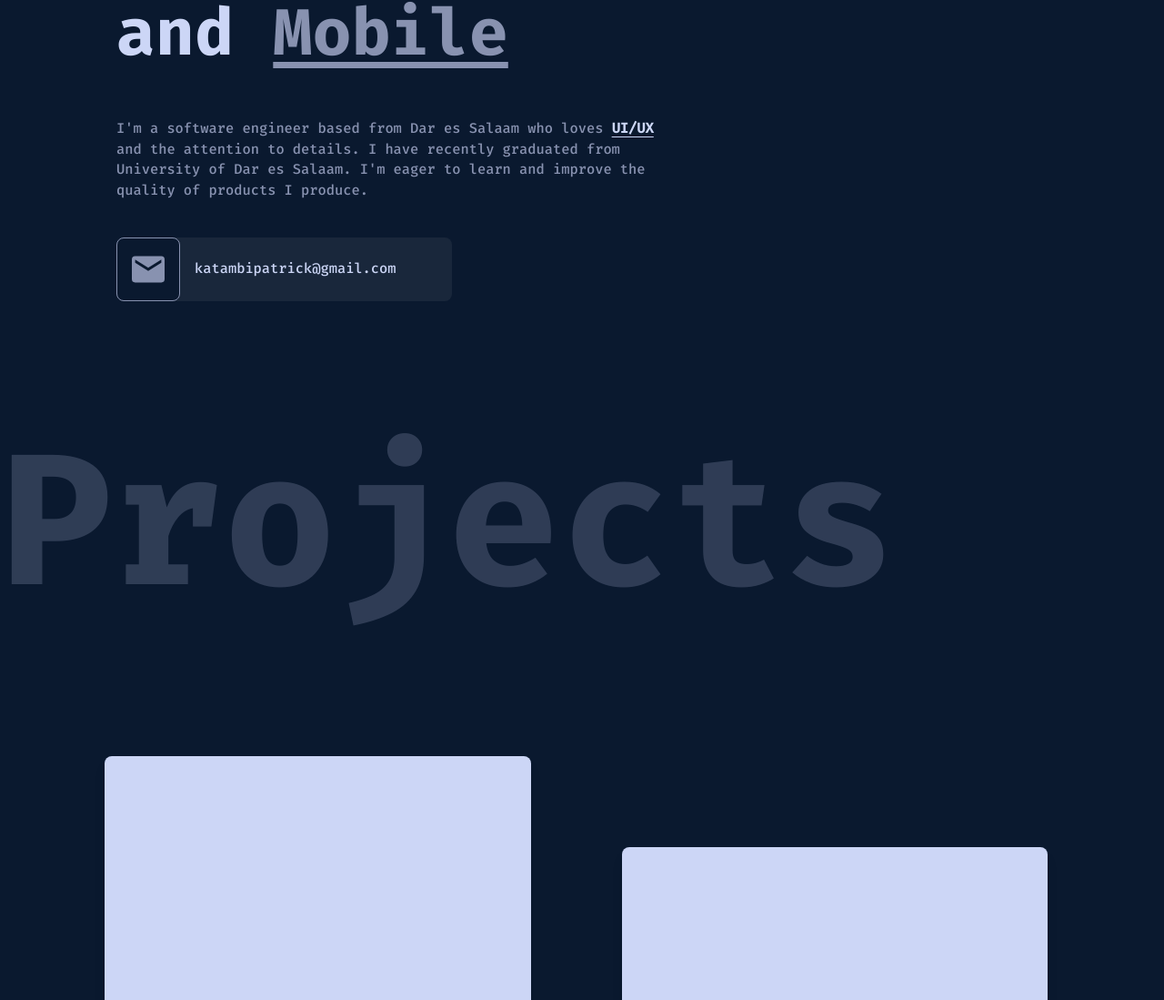
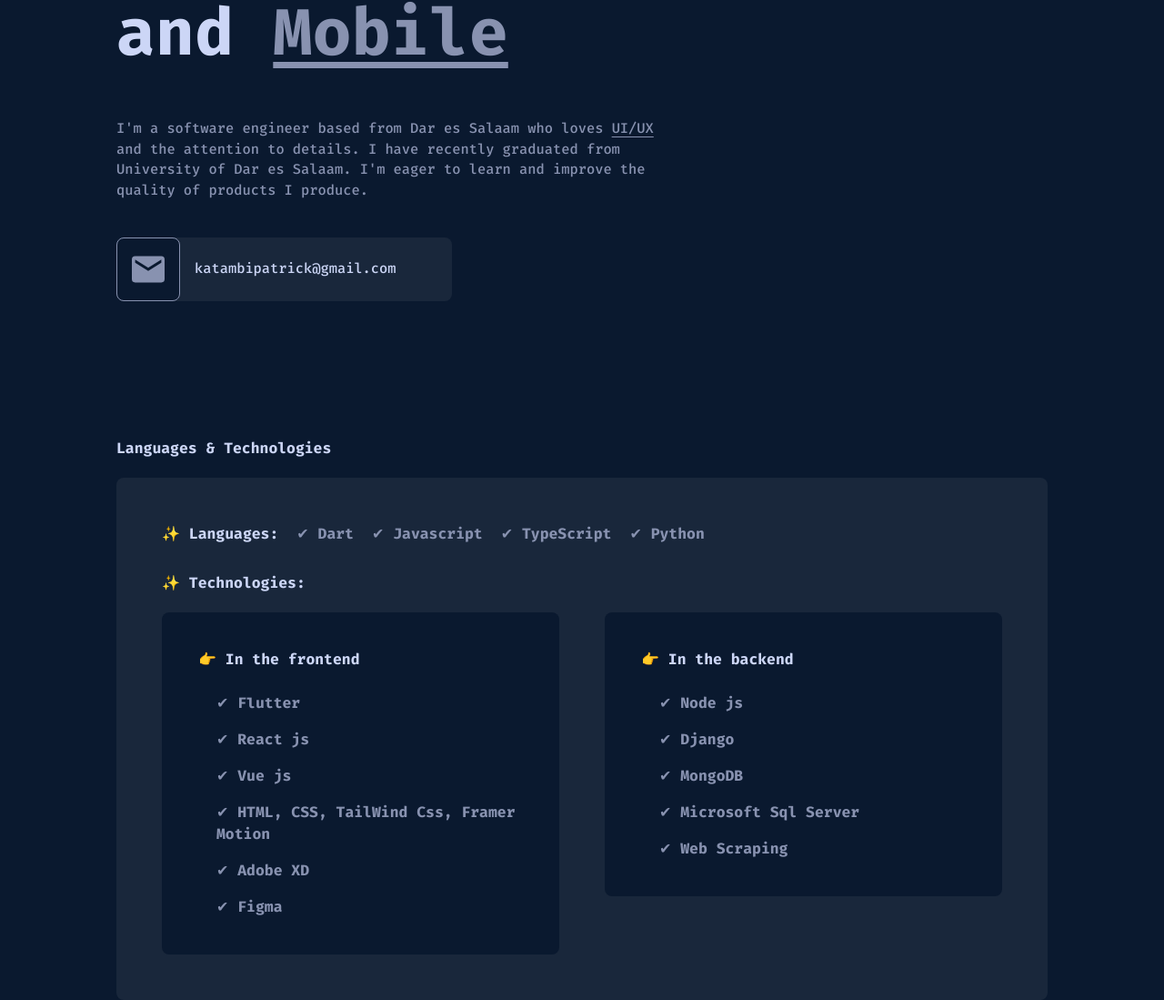
Before and after one commit to patrick-katambi/04-react-portfolio_website_v1, a React (Create React App) app: page / in a window 1280 px wide. Shown: the part 496-1595 px from the top of the page at 91% size. Built offline with nearby package versions, Linux system fonts and the light colour scheme.

Commit message:
language and technoloies section

```diff
--- a/src/App.jsx
+++ b/src/App.jsx
@@ -4,6 +4,7 @@ import Slider from "./compoents/slider";
 import AvailabeleForHire from "./modules/available_for_hire";
 import WhoAmI from "./modules/who_am_i";
 import Projects from "./modules/projects";
+import Skills from "./modules/skills";
 
 function App() {
   const [loadingMessage, setLoadingMessage] = useState("Loading ....");
@@ -13,6 +14,7 @@ function App() {
       <NavigationBar />
       <AvailabeleForHire />
       <WhoAmI />
+      <Skills />
       <Projects />
     </div>
   );
--- a/src/compoents/navigationBar/index.jsx
+++ b/src/compoents/navigationBar/index.jsx
@@ -9,7 +9,7 @@ function NavigationBar() {
       <div></div>
       <div className="flex flex-row items-center gap-x-8 text-sm font-codeLight">
         {/* <MenuLinks /> */}
-        {/* <AboutMe /> */}
+        <AboutMe />
       </div>
     </div>
   );
--- a/src/modules/available_for_hire/index.jsx
+++ b/src/modules/available_for_hire/index.jsx
@@ -11,12 +11,11 @@ function AvailabeleForHire() {
       >
         <h4>Hi! 👋, I'm Patrick</h4>
         <div className="h-[2px] w-[50px] bg-secondary rounded-lg" />
-        <motion.div
-          whileHover={{ scale: 1.1 }}
+        <div
           className="bg-primary px-6 py-3 rounded-lg"
         >
           Available for hire
-        </motion.div>
+        </div>
       </motion.div>
     </>
   );
--- a/src/modules/projects/components/project_list_row/index.jsx
+++ b/src/modules/projects/components/project_list_row/index.jsx
@@ -7,7 +7,7 @@ function ProjectList() {
     <motion.div
       initial={{ y: "1000px", opacity: 0 }}
       animate={{ y: 0, opacity: 1 }}
-      transition={{ type: "spring", duration: 0.4, delay: 2.8 }}
+      transition={{ type: "spring", duration: 0.4, delay: 2.9 }}
       className="flex flex-col"
     >
       <div className="mb-[200px] ml-[10%] flex flex-row justify-start items-center gap-x-[100px]">
--- /dev/null
+++ b/src/modules/skills/components/skills_list.jsx
@@ -0,0 +1,88 @@
+import { motion } from "framer-motion";
+
+function SkillsList() {
+  return (
+    <motion.div
+      initial={{ x: "-100vw" }}
+      animate={{ x: 0 }}
+      transition={{ type: "spring", duration: 0.7, delay: 2.7 }}
+      className="w-[80%] ml-[10%] mt-[50px] mb-[100px] flex flex-col text-secondary font-codeBold"
+    >
+      <h1>Languages & Technologies</h1>
+      <motion.div className="p-[50px] mt-[20px] bg-offset rounded-lg flex flex-col items-start">
+        <ProgrammingLanguages />
+        <p className="mt-[30px]">✨ Technologies:</p>
+        <motion.div className="w-full mt-[20px] flex flex-row justify-between items-start gap-x-[50px]">
+          <Frontend />
+          <Backend />
+        </motion.div>
+      </motion.div>
+    </motion.div>
+  );
+}
+
+export default SkillsList;
+
+function ProgrammingLanguages() {
+  return (
+    <div className="flex flex-row gap-x-5">
+      ✨ Languages:
+      {["Dart", "Javascript", "TypeScript", "Python"].map((language, index) => {
+        return <p key={index} className="text-accent">
+            ✔ {language}
+        </p>;
+      })}
+    </div>
+  );
+}
+
+function Frontend() {
+  return (
+    <div className="p-[40px] w-full bg-primary rounded-lg">
+      <div className="flex flex-col justify-center">
+        <p>👉 In the frontend</p>
+        <div className="ml-[20px] mt-2">
+          {[
+            "Flutter",
+            "React js",
+            "Vue js",
+            "HTML, CSS, TailWind Css, Framer Motion",
+            "Adobe XD",
+            "Figma",
+          ].map((skill, index) => {
+            return (
+              <p key={index} className="pt-4 text-accent">
+                ✔ {skill}
+              </p>
+            );
+          })}
+        </div>
+      </div>
+    </div>
+  );
+}
+
+function Backend() {
+  return (
+    <div className="p-[40px] bg-primary w-full rounded-lg">
+      <div className="flex flex-col justify-center">
+        <p>👉 In the backend</p>
+        <div className="ml-[20px] mt-2">
+          {[
+            "Node js",
+            "Django",
+            "MongoDB",
+            "Microsoft Sql Server",
+            "Web Scraping",
+          ].map((skill, index) => {
+            return (
+              <p key={index} className="pt-4 text-accent">
+                ✔ {skill}
+              </p>
+            );
+          })}
+        </div>
+      </div>
+    </div>
+  );
+}
--- a/src/modules/projects/components/projects_title.jsx
+++ b/src/modules/skills/components/skills_title.jsx
@@ -1,6 +1,6 @@
 import { motion } from "framer-motion";
 
-function ProjectsTitle() {
+function SkillsTitle() {
   return (
     <motion.div
       initial={{ x: "-100vw" }}
@@ -8,9 +8,9 @@ function ProjectsTitle() {
       transition={{ type: "spring", duration: 0.7, delay: 2.7 }}
       className="mb-[100px] text-accent text-[200px] font-codeBold opacity-30"
     >
-      <h1>Projects</h1>
+      <h1>Skills</h1>
     </motion.div>
   );
 }
 
-export default ProjectsTitle;
+export default SkillsTitle;
--- /dev/null
+++ b/src/modules/skills/index.jsx
@@ -0,0 +1,14 @@
+import { motion } from "framer-motion";
+import SkillsList from "./components/skills_list";
+import SkillsTitle from "./components/skills_title";
+
+function Skills() {
+  return (
+    <>
+      {/* <SkillsTitle /> */}
+      <SkillsList />
+    </>
+  );
+}
+
+export default Skills;
--- a/src/modules/who_am_i/index.jsx
+++ b/src/modules/who_am_i/index.jsx
@@ -10,24 +10,9 @@ function WhoAmI() {
         transition={{ type: "spring", duration: 1, delay: 2.5 }}
         className="bg-primary my-[100px] mx-[10%] text-secondary font-codeBold text-[70px]"
       >
-        <h1>
-          I do software design & development for the{" "}
-          <span className="text-accent underline underline-offset-8">Web</span>{" "}
-          and{" "}
-          <span className="text-accent underline underline-offset-8">
-            Mobile
-          </span>
-        </h1>
+        <MainText />
         <div className="w-[60%] font-codeMedium text-[15px] text-accent">
-          <p className="my-[40px] ">
-            I'm a software engineer based from Dar es Salaam who loves{" "}
-            <strong className="text-secondary underline underline-offset-4">
-              UI/UX
-            </strong>{" "}
-            and the attention to details. I have recently graduated from
-            University of Dar es Salaam. I'm eager to learn and improve the
-            quality of products I produce.
-          </p>
+          <QuickInfo />
           <EmailSection />
         </div>
       </motion.div>
@@ -36,3 +21,44 @@ function WhoAmI() {
 }
 
 export default WhoAmI;
+
+function MainText() {
+  return (
+    <h1>
+      I do software design & development for the{" "}
+      <motion.div
+        whileHover={{ scale: 1.1, color: "#CCD6F6" }}
+        transition={{ duration: 0.5, type: "spring" }}
+        className="text-accent underline underline-offset-8 inline-block"
+      >
+        Web
+      </motion.div>{" "}
+      and{" "}
+      <motion.div
+        whileHover={{ scale: 1.1, color: "#CCD6F6" }}
+        transition={{ duration: 0.5, type: "spring" }}
+        className="text-accent underline underline-offset-8 inline-block"
+      >
+        Mobile
+      </motion.div>
+    </h1>
+  );
+}
+
+function QuickInfo() {
+  return (
+    <p className="my-[40px] ">
+      I'm a software engineer based from Dar es Salaam who loves{" "}
+      <motion.div
+        whileHover={{ scale: 1.1, color: "#CCD6F6" }}
+        transition={{ duration: 0.5, type: "spring" }}
+        className="text-accent underline underline-offset-4 inline-block"
+      >
+        UI/UX
+      </motion.div>{" "}
+      and the attention to details. I have recently graduated from University of
+      Dar es Salaam. I'm eager to learn and improve the quality of products I
+      produce.
+    </p>
+  );
+}
```
